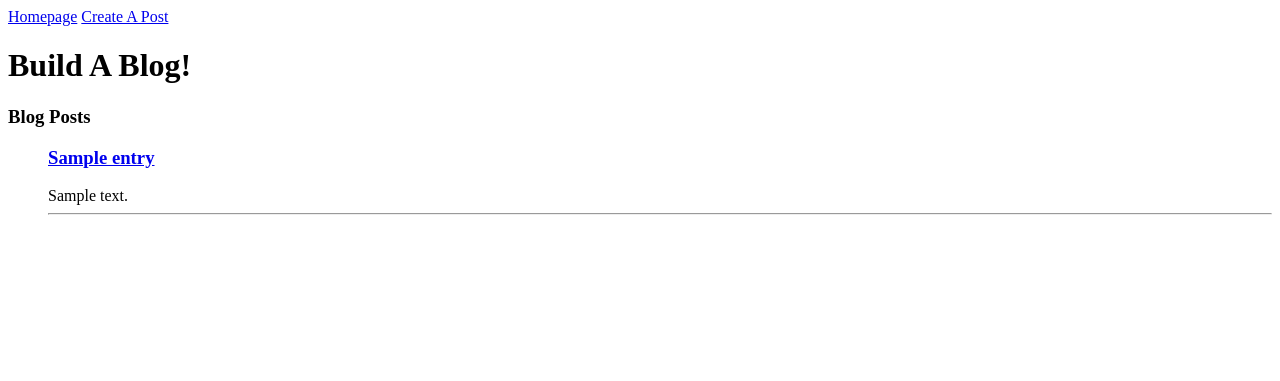
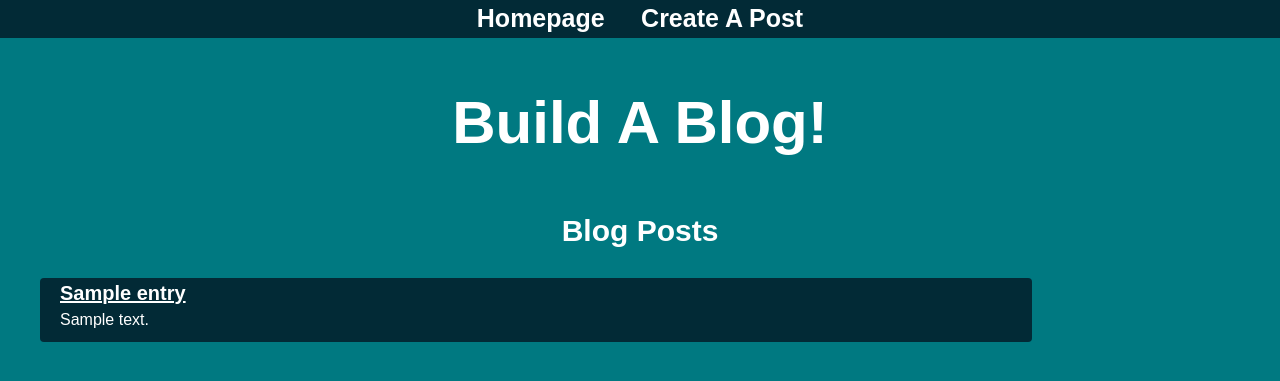
Before and after one commit to AndChurchville/blogz, a Flask app: template templates/blog.html in a window 1280 px wide. Shown: the top 381 px of the page. Run offline with Flask 2, Linux system fonts and the light colour scheme; the template is opened without the code that fills it: most values are stand-ins (such as "Sample title", 1, 10 or a date in 2020); data that the repository does not hold is empty.

Commit message:
added css and changed a few html elements

```diff
--- /dev/null
+++ b/static/css/blog-style.css
@@ -0,0 +1,116 @@
+body{
+    font-family: Arial, Helvetica, sans-serif;
+    line-height: 1.5;
+    background-color: rgb(0, 121, 129);
+    color: white;
+    margin-top: 0;
+    margin: 0%;
+}
+
+h1{
+    text-align: center;
+    font-size: 60px;
+    color: white;
+}
+h2{
+    text-align: center;
+    font-size: 30px;
+    color: white;
+
+}
+h3{
+    text-align: center;
+    color: white;
+    font-weight: bold;
+
+}
+
+/* navbar and link deals with nav on top */
+.navbar{
+    top: 0;
+    width: 100%;
+    text-align: center;
+    color: white;
+    background-color: rgb(2, 42, 54);
+}
+#link{
+    color:white;
+    font-weight: bold;
+    font-size: 25px;
+    text-decoration: none;
+    padding: 14px 16px;
+}
+
+/* Homepage*/
+.bloglist{
+    text-align: left;
+    background-color: rgb(2, 42, 54);
+    margin: 0 auto;
+    margin-right: 20%;
+    border-radius: 4px;
+    padding-left: 20px;
+    padding-right:10px;
+    padding-bottom: 10px;
+
+}
+#titlelink{
+    color: white;
+    font-weight: bold;
+    font-size: 20px;
+
+}
+
+/* New Post Page */
+.newpost {
+    border-radius: 5px;
+    padding-left: 10px;
+    text-align: center;
+}
+
+input[type=text], textarea {
+    width: 30%; /* Full width */
+    padding: 5px; /* Some padding */
+    border: 1px solid #ccc; /* Gray border */
+    border-radius: 4px; /* Rounded borders */
+    box-sizing: border-box; /* Make sure that padding and width stays in place */
+    margin-top: 2px; /* Add a top margin */
+    margin-bottom: 6px; /* Bottom margin */
+    resize: vertical /* Allow the user to vertically resize the textarea (not horizontally) */
+  }
+input[type=submit] {
+    background-color: rgb(2, 42, 54);
+    color: white;
+    margin: 0 auto;
+    padding: 5px 10px;
+    border-radius: 4px;
+    display: block;
+
+
+}
+
+p {
+    font-size: 20px;
+    text-align: center;
+
+}
+
+.error{
+    color:red;
+}
+
+/* Individual Post */
+.singlepost{
+    padding: 2px;
+    background-color: rgb(2, 42, 54);
+    margin: 0 auto;
+    margin-top: 5%;
+
+    border-radius: 4px; /* Rounded borders */
+    width: 30%; /* Full width */
+    font-weight: bold;
+    font-size: 25px;
+    text-align: center;
+}
+#posttext{
+    font-weight: 100;
+}
--- a/templates/base.html
+++ b/templates/base.html
@@ -1,16 +1,13 @@
 <!DOCTYPE html>
 <html>
     <head>
-       <style>
-           .error{
-               color:red;
-           }
-       </style>
+        <link rel="stylesheet" href="{{ url_for('static', filename='css/blog-style.css') }}">
     </head>
 <body>
-<a href="/blog">Homepage</a>
-<a href="/newpost">Create A Post</a>
-
+<div class="navbar">
+<a id="link" href="/blog">Homepage</a>
+<a id="link" href="/newpost">Create A Post</a>
+</div>
     {% block content %}
     {% endblock %}
 
--- a/templates/blog.html
+++ b/templates/blog.html
@@ -7,14 +7,18 @@
     {% if entry|length == 0 %}
     <h3>No posts yet!</h3>
     {% else %}
-    <h3>Blog Posts</h3>
+    <h2>Blog Posts</h2>
+
         <ul style="list-style-type:none;">
             {% for entry in posted_blog %}
-            <a href="/displaypost?id={{entry.id}}"><h3><li>{{entry.title}}</li></h3></a>
+            <div class="bloglist">
+            <a id="titlelink" href="/displaypost?id={{entry.id}}"><h3></h3><li>{{entry.title}}</li></h3></a>
             <li>{{entry.body}}</li>
-            <hr />
+            </div>
+
             {% endfor %}
         </ul>
+
 
     {% endif %}
 
```
Also changed, not shown: templates/displaypost.html (+5 -3 lines), templates/newpost.html (+6 -6 lines).
